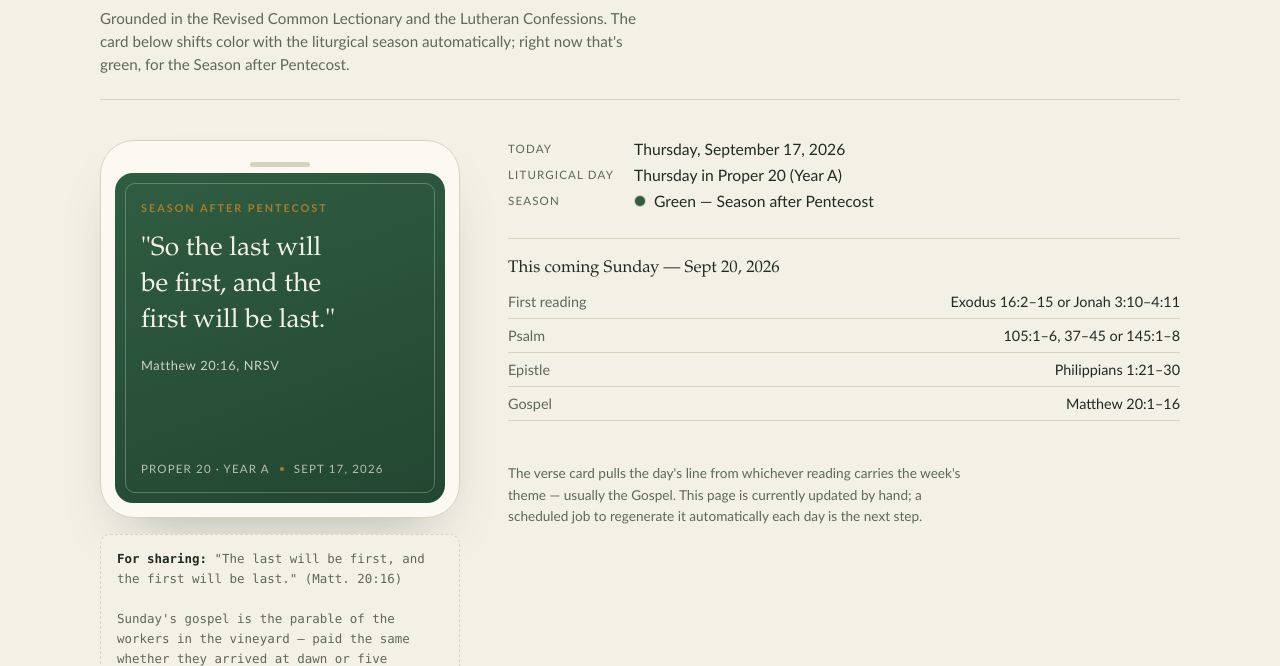
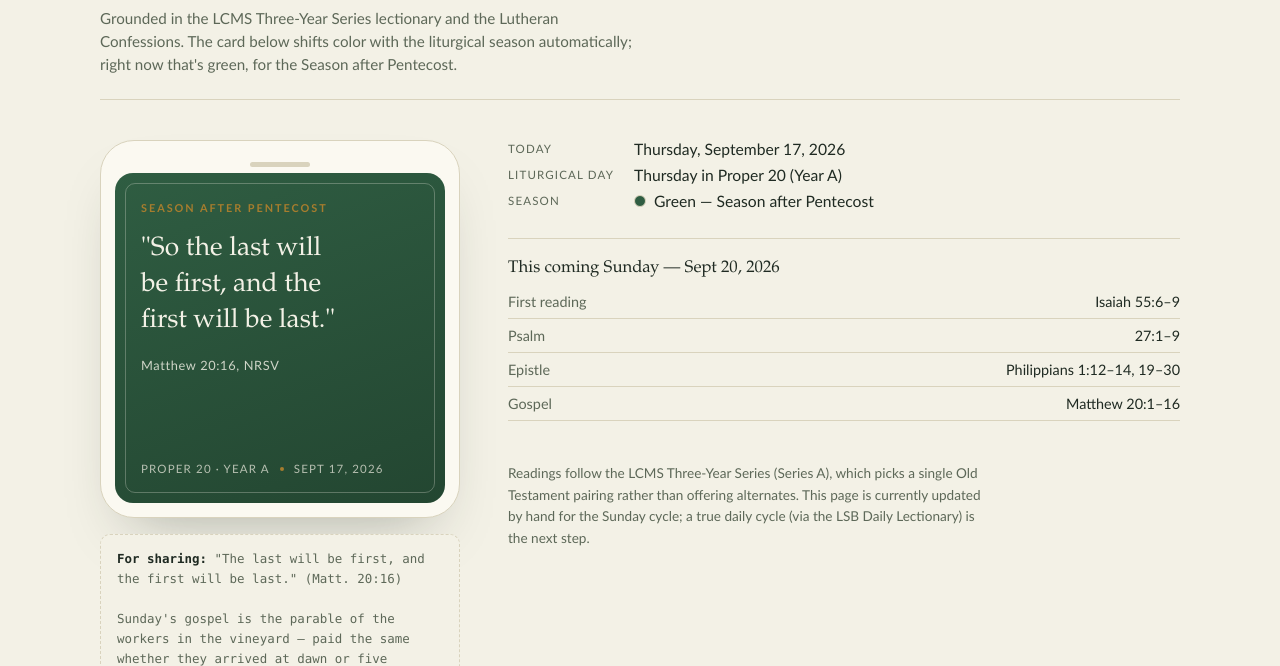
Before and after one commit to de46vil330/lectionary-devotional, a plain HTML site: page index.html in a window 1280 px wide. Shown: the part 134-800 px from the top of the page. Drawn offline with Linux system fonts and the light colour scheme.

Commit message:
Correct lectionary source from RCL to LCMS Three-Year Series A
The Old Testament reading and Epistle citation for Proper 20 differ
between the ecumenical RCL and LCMS's own Series A lectionary; this
site now reflects LCMS's actual published readings, sourced from the
LCMS Commission on Worship's 2025-26 Church Year Calendar.

Co-Authored-By: Claude Sonnet 5 <noreply@anthropic.com>

```diff
--- a/index.html
+++ b/index.html
@@ -428,7 +428,7 @@
   <header>
     <div class="eyebrow">A daily devotional</div>
     <h1>The Daily Word</h1>
-    <p>Grounded in the Revised Common Lectionary and the Lutheran Confessions. The card below shifts color with the liturgical season automatically; right now that's green, for the Season after Pentecost.</p>
+    <p>Grounded in the LCMS Three-Year Series lectionary and the Lutheran Confessions. The card below shifts color with the liturgical season automatically; right now that's green, for the Season after Pentecost.</p>
   </header>
 
   <div class="layout">
@@ -468,15 +468,15 @@
       <div class="readings">
         <h2>This coming Sunday — Sept 20, 2026</h2>
         <ul>
-          <li><span>First reading</span><span>Exodus 16:2&ndash;15 or Jonah 3:10&ndash;4:11</span></li>
-          <li><span>Psalm</span><span>105:1&ndash;6, 37&ndash;45 or 145:1&ndash;8</span></li>
-          <li><span>Epistle</span><span>Philippians 1:21&ndash;30</span></li>
+          <li><span>First reading</span><span>Isaiah 55:6&ndash;9</span></li>
+          <li><span>Psalm</span><span>27:1&ndash;9</span></li>
+          <li><span>Epistle</span><span>Philippians 1:12&ndash;14, 19&ndash;30</span></li>
           <li><span>Gospel</span><span>Matthew 20:1&ndash;16</span></li>
         </ul>
       </div>
 
       <p class="note">
-        The verse card pulls the day's line from whichever reading carries the week's theme — usually the Gospel. This page is currently updated by hand; a scheduled job to regenerate it automatically each day is the next step.
+        Readings follow the LCMS Three-Year Series (Series A), which picks a single Old Testament pairing rather than offering alternates. This page is currently updated by hand for the Sunday cycle; a true daily cycle (via the LSB Daily Lectionary) is the next step.
       </p>
     </div>
   </div>
@@ -506,7 +506,7 @@
   </div>
 
   <footer>
-    Readings per the Revised Common Lectionary. Source: <a href="https://lectionary.library.vanderbilt.edu/2026/09/september-20-2026-proper-20-25/">Vanderbilt Revised Common Lectionary</a>. Confessional citations drawn from the <a href="https://bookofconcord.org/">Book of Concord</a> (public-domain Triglotta translation).
+    Readings per the LCMS Three-Year Series (Series A). Source: <a href="https://resources.lcms.org/worship-planning/series-a-and-one-year-series-lectionaries-and-summaries/">LCMS Commission on Worship, 2025&ndash;26 Church Year Calendar</a>. Confessional citations drawn from the <a href="https://bookofconcord.org/">Book of Concord</a> (public-domain Triglotta translation).
   </footer>
 </div>
 
```
